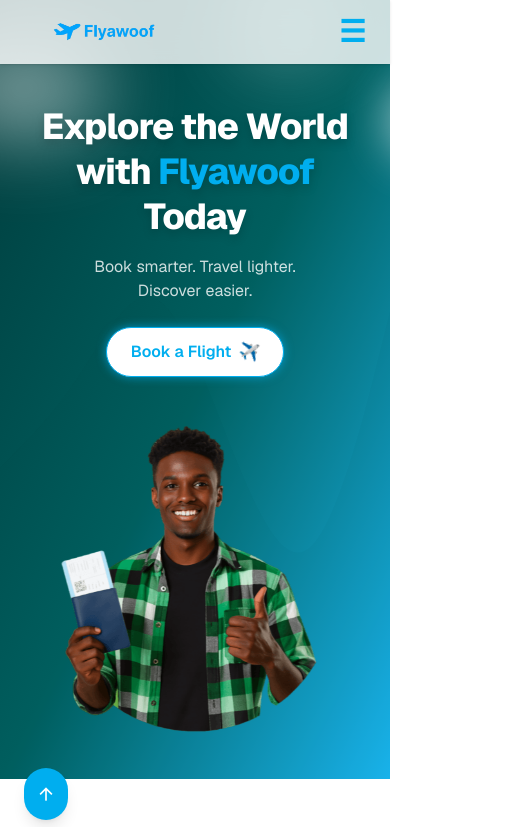
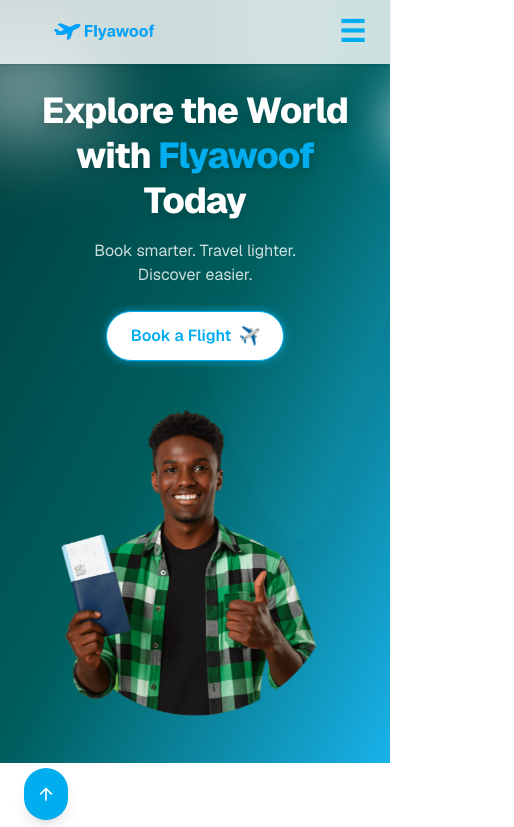
Before and after one commit to careeredu-dev/flyawoof-booking, a Next.js app: page / in a window 390 px wide. Shown: the top 827 px of the page, 514 px wide, since content can reach past the window. Built offline with nearby package versions, Linux system fonts and the light colour scheme.

Commit message:
Fix: move HeroAnimation to component file

```diff
--- a/app/page.tsx
+++ b/app/page.tsx
@@ -144,7 +144,7 @@
 
         {/* 🍃 Hero Section */}
         {/* 🍃 Hero Section */}
-<section className="w-full relative bg-gradient-to-br from-[#003C3C] via-[#005F5F] to-[#00AEEF]/90 pt-16 sm:pt-20">
+<section className="w-full max-w-[100vw] overflow-x-hidden relative bg-gradient-to-br from-[#003C3C] via-[#005F5F] to-[#00AEEF]/90 pt-12 sm:pt-20">
 
 
   {/* ☁️ Floating Clouds */}
```
